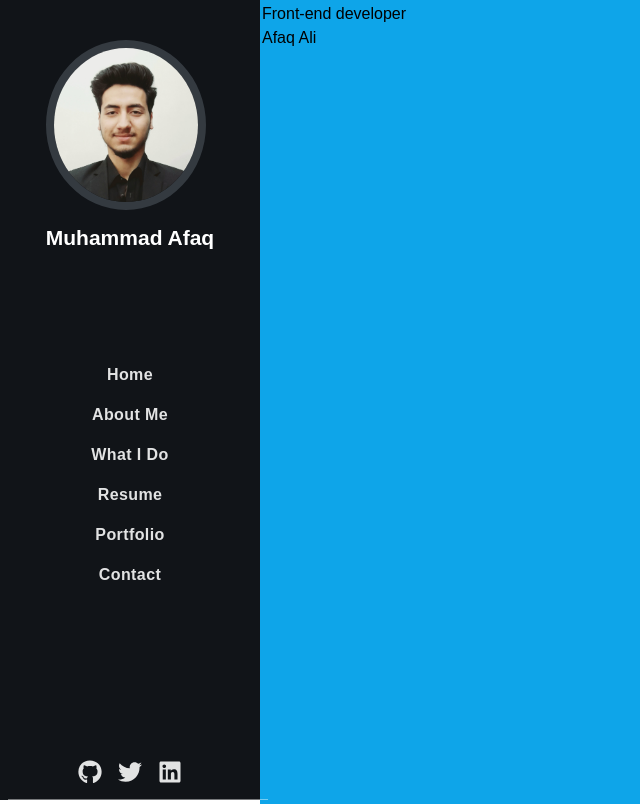
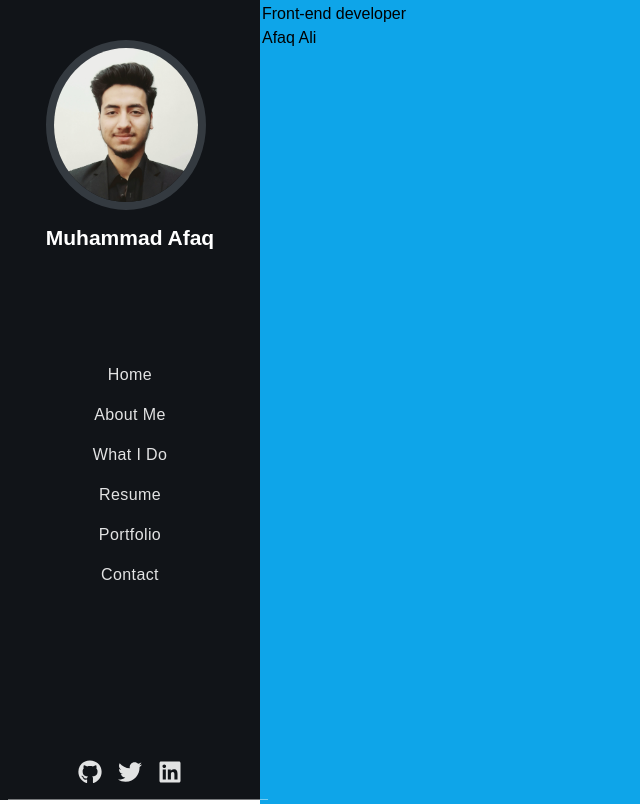
Before and after one commit to afaqalii/afaqdev, a React (Vite) app: page / in a window 1280 px wide. Shown: the whole page, without its empty margins (0-640 px from the left). Built offline with nearby package versions, Linux system fonts and the light colour scheme.

Commit message:
Add favicon to the website

```diff
--- a/index.html
+++ b/index.html
@@ -2,7 +2,7 @@
 <html lang="en">
   <head>
     <meta charset="UTF-8" />
-    <link rel="icon" type="image/svg+xml" href="/vite.svg" />
+    <link rel="icon" type="image/svg+xml" href="/favicon.jpg" />
     <meta name="viewport" content="width=device-width, initial-scale=1.0" />
     <title>My Portfolio</title>
   </head>
--- a/src/components/Sidebar.jsx
+++ b/src/components/Sidebar.jsx
@@ -8,7 +8,7 @@ const Sidebar = () => {
   const MenuItems = menuItems.map((menuItem) => {
     const { item } = menuItem
       return (
-        <li className='li relative lg:static list-none text-[--light-gray] font-bold capitalize p-2 hover:text-[--dark-blue] after:content-[""] after:absolute after:bottom-0 after:left-[8px] after:bg-[--light-gray] after:opacity-10 after:h-[1px] after:w-[100%]'>
+        <li className='li relative lg:static list-none text-[--light-gray] capitalize p-2 hover:text-[--dark-blue] after:content-[""] after:absolute after:bottom-0 after:left-[8px] after:bg-[--light-gray] after:opacity-10 after:h-[1px] after:w-[100%]'>
           <a href="#" className='tracking-wide'>{item}</a>
         </li>
       )
```
Also changed, not shown: public/favicon.jpg (added).
